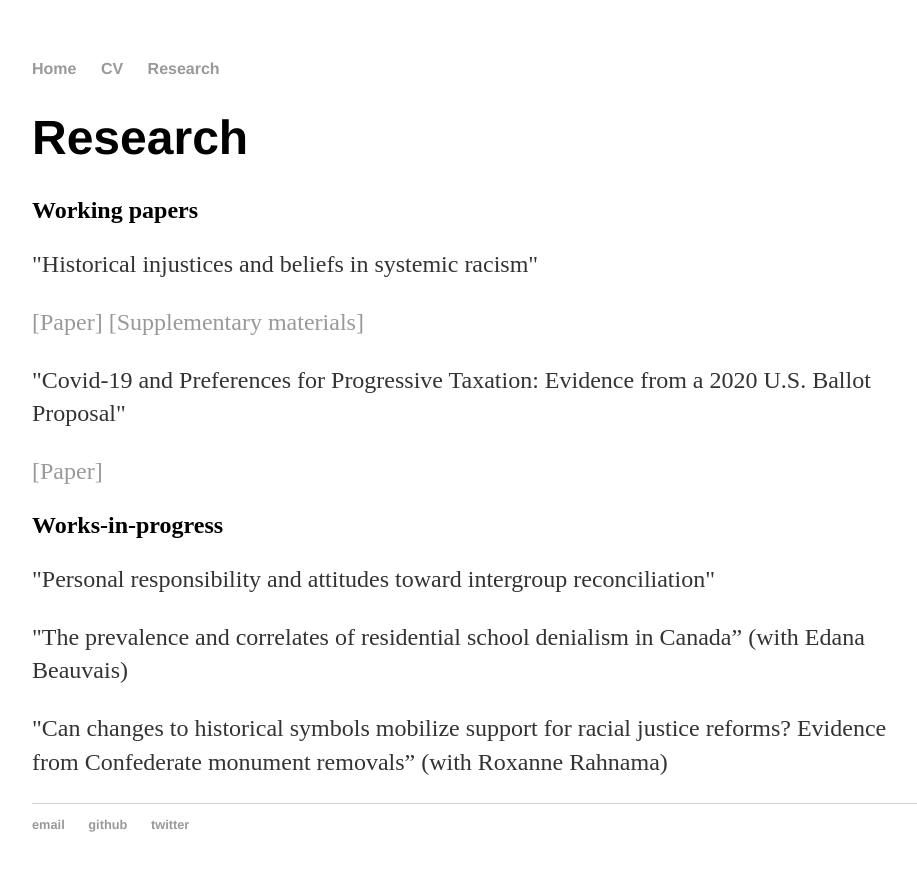
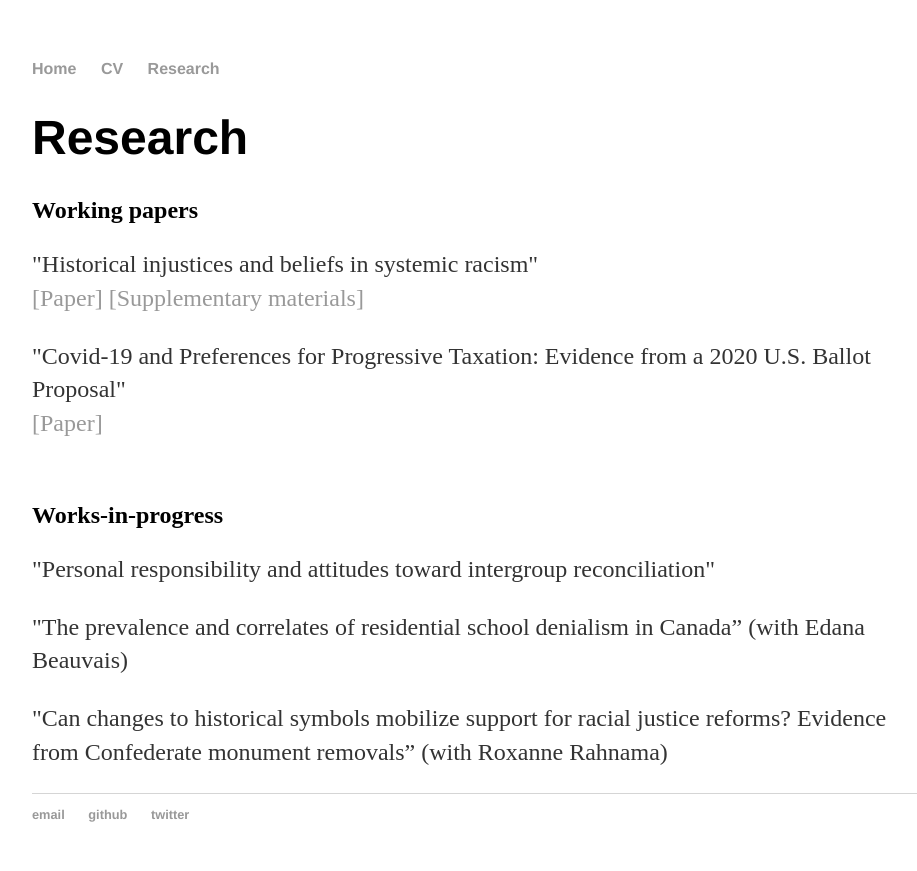
Before and after one commit to mark-williamson/mark-williamson.github.io, a Jekyll site: the page built from research/index.html, in a window 1280 px wide. Shown: the top 871 px of the page, without its empty margins (160-1077 px from the left). Built offline with Jekyll 4.4.1, drawn with Linux system fonts in a browser that asks for light colours.

```diff
--- a/research/index.html
+++ b/research/index.html
@@ -4,10 +4,9 @@ layout: default
 <div class="blurb">
 	<h1>Research </h1>
   	<h2>Working papers</h2>
-      <p>"Historical injustices and beliefs in systemic racism"</p>
-      <p><a href="/assets/graves_paper/historical_injustice.pdf">[Paper]</a> <a href="/assets/graves_paper/supplementary.pdf">[Supplementary materials]</a></p>
-      <p>"Covid-19 and Preferences for Progressive Taxation: Evidence from a 2020 U.S. Ballot Proposal"</p>
-      <p><a href="/assets/covid19_paper/covid19.pdf">[Paper]</a> </p>
+      <p>"Historical injustices and beliefs in systemic racism"<br><a href="/assets/graves_paper/historical_injustices.pdf">[Paper]</a> <a href="/assets/graves_paper/supplementary.pdf">[Supplementary materials]</a></p>
+      <p>"Covid-19 and Preferences for Progressive Taxation: Evidence from a 2020 U.S. Ballot Proposal"<br><a href="/assets/covid19_paper/covid19.pdf">[Paper]</a> </p>
+<br>
   <h2>Works-in-progress</h2>
       <p>"Personal responsibility and attitudes toward intergroup reconciliation"</p>
       <p>"The prevalence and correlates of residential school denialism in Canada” (with Edana Beauvais)</p>
```
